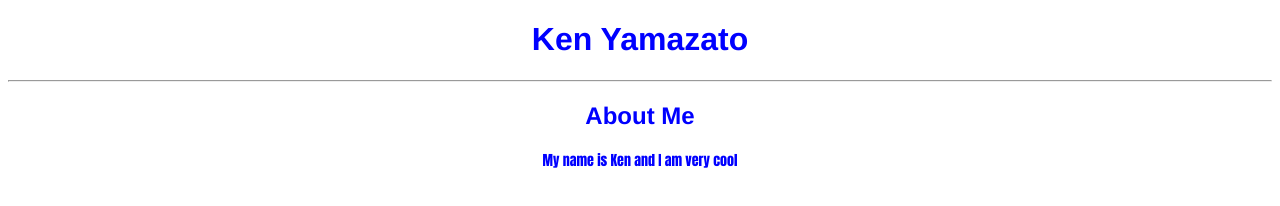
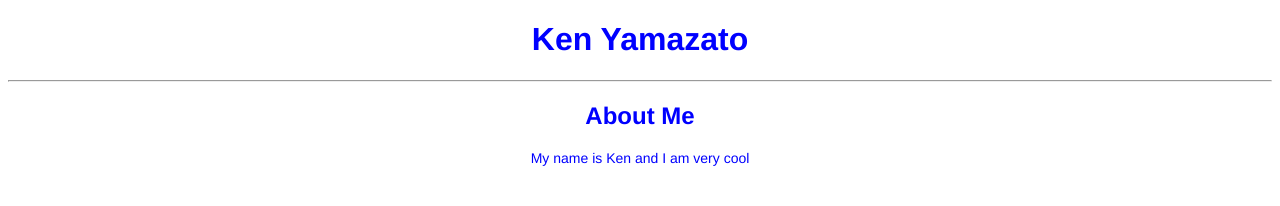
Before and after one commit to kenyamazato/kenyamazato.github.io, a plain HTML site: page index.html in a window 1280 px wide. Drawn offline with Linux system fonts and the light colour scheme.

Commit message:
changed p font

```diff
--- a/styles.css
+++ b/styles.css
@@ -5,6 +5,6 @@ body {
 }
 
 p {
-    font-family: Impact, Haettenschweiler, 'Arial Narrow Bold', sans-serif;
+    font-family: Helvetica, Arial, sans-serif;
     font-size: 14px;
 }
```
